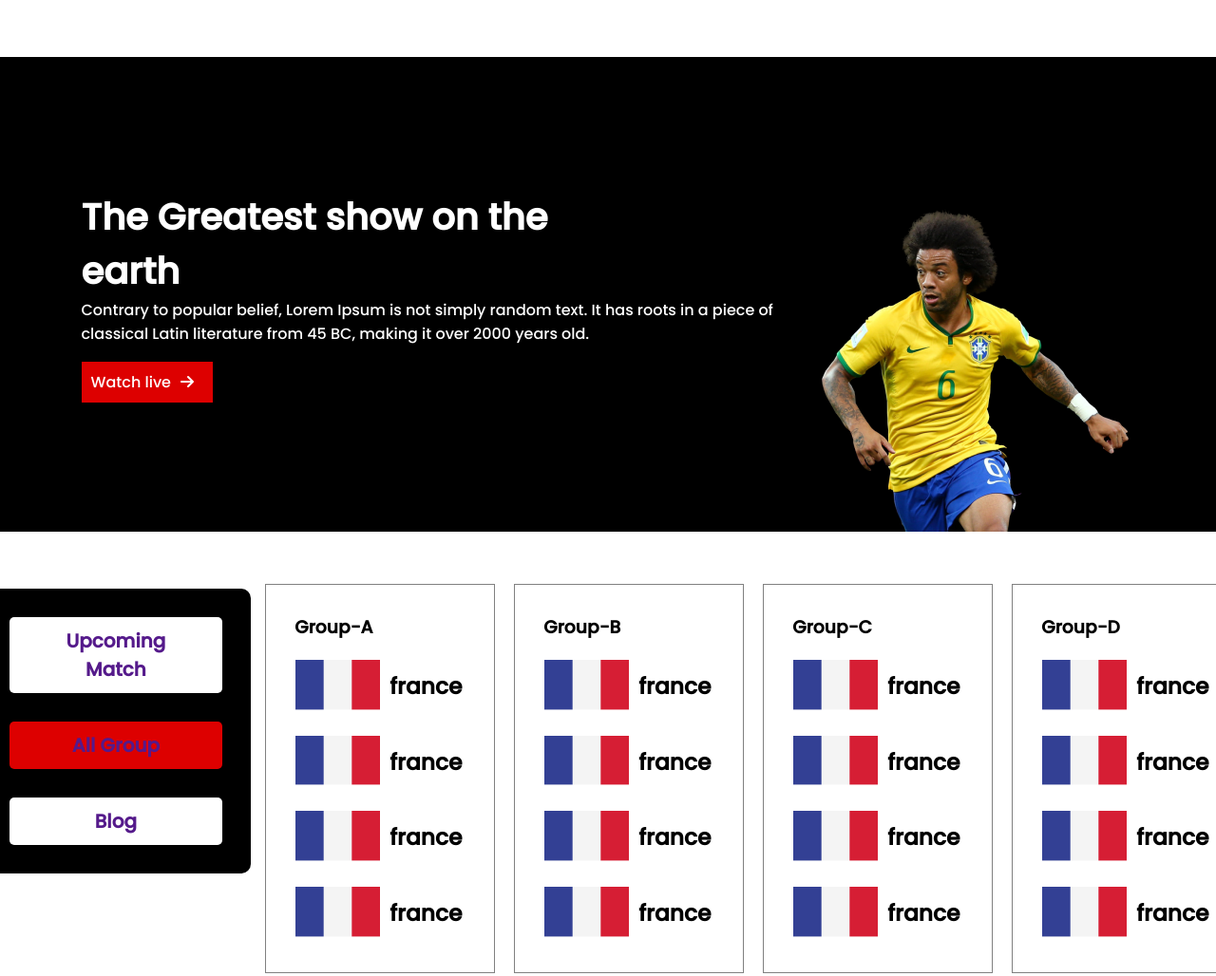
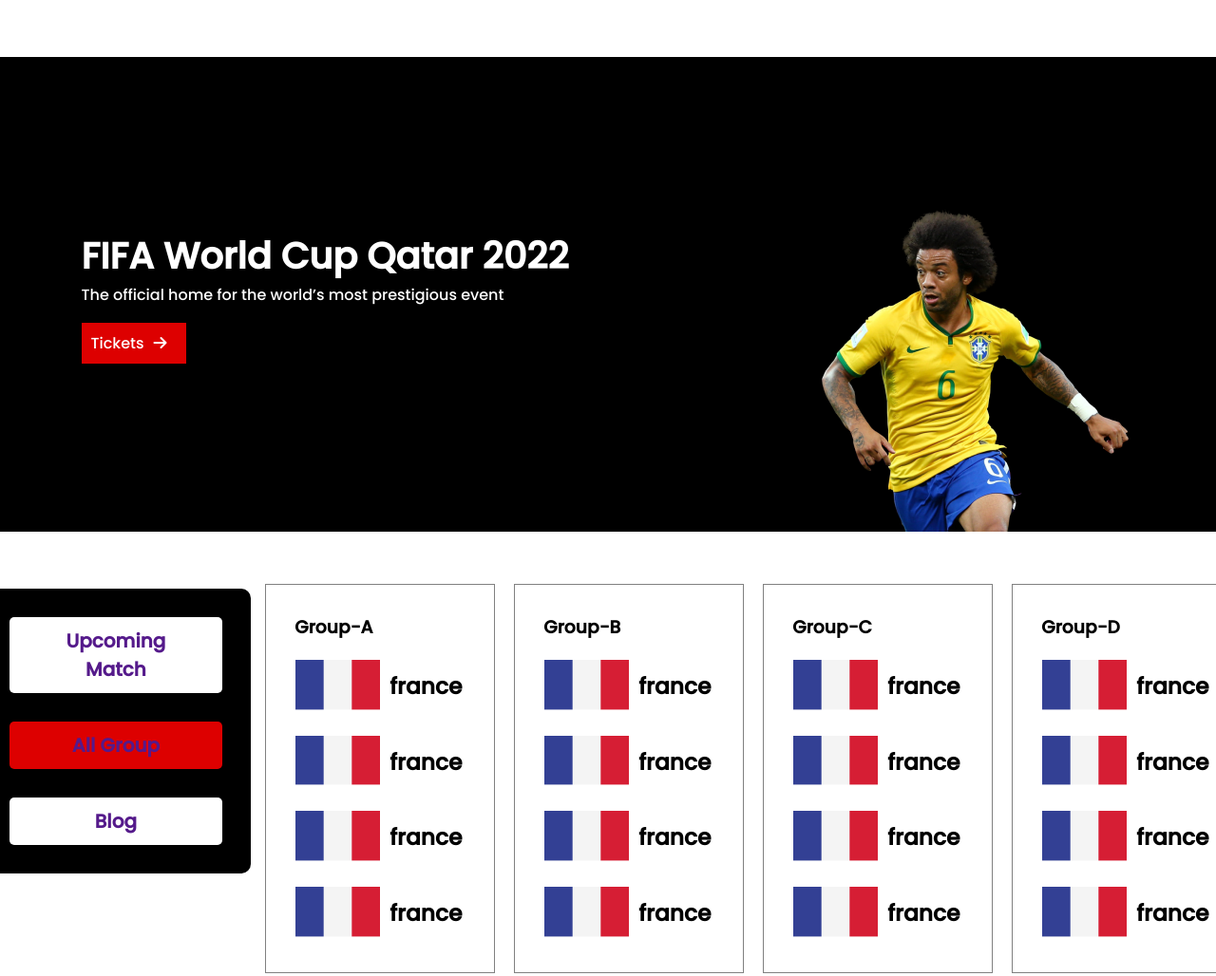
Before and after one commit to zishan3231/all-group, a plain HTML site: page index.html in a window 1280 px wide. Shown: the top 1028 px of the page at 95% size. Drawn offline with Linux system fonts and the light colour scheme; a web font is replaced by a local one.

Commit message:
header-text

```diff
--- a/index.html
+++ b/index.html
@@ -17,13 +17,10 @@
             <section class="container">
                 <div class="banner">
                     <div class="banner-text">
-                        <h1 class="banner-header">The Greatest show on the earth</h1>
-                        <p class="banner-paragraph">Contrary to popular belief, Lorem Ipsum is not simply
-                            random text. It has roots in a piece of classical Latin literature from 45 BC, making it
-                            over
-                            2000 years old.</p>
+                        <h1 class="banner-header">FIFA World Cup Qatar 2022</h1>
+                        <p class="banner-paragraph">The official home for the world’s most prestigious event</p>
                         <div class="button">
-                            <a class="banner-button" href="">Watch live<i class="fa-solid fa-arrow-right"></i>
+                            <a class="banner-button" href="">Tickets<i class="fa-solid fa-arrow-right"></i>
                             </a>
                         </div>
                     </div>
--- a/style.css
+++ b/style.css
@@ -228,9 +228,6 @@ li a {
 
 /* small media size */
 @media screen and (max-width: 576px) {
-    * {
-        overflow: hidden;
-    }
 
     .container {
         width: 100%;
```
